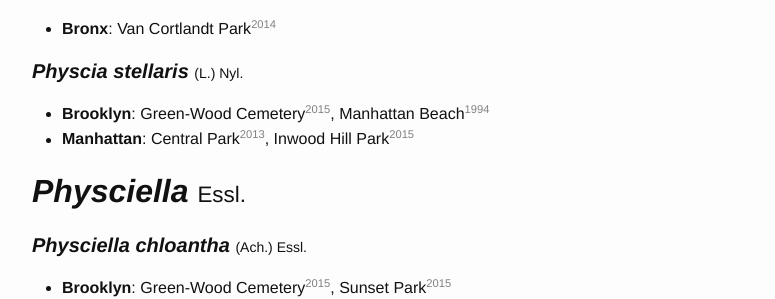
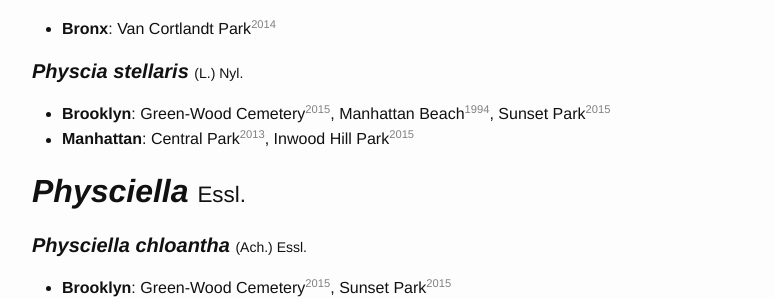
Before and after one commit to lichens-nyc/lichens-nyc.github.io, a Jekyll site: the page built from index.html, in a window 1280 px wide and 900 px high, scrolled down 5972 px. Shown: the part 157-456 px from the top of the window, without its empty margins (238-1013 px from the left). Built offline with Jekyll 4.4.1, drawn with Linux system fonts in a browser that asks for light colours.

Commit message:
Physcia stellaris observation
Species:  Physcia stellaris
Location: Sunset Park, Brooklyn
Date:     2015-12-25

```diff
--- a/_data/observations.yaml
+++ b/_data/observations.yaml
@@ -398,6 +398,9 @@
     MB:
     - when: 1994
       who: TD
+    SP:
+    - when: 2015
+      who: NP
 Physciella:
   chloantha:
     CP:
--- a/_data/src/observations.tsv
+++ b/_data/src/observations.tsv
@@ -116,6 +116,7 @@
 Physcia	stellaris	GW	2015	NP
 Physcia	stellaris	IH	2015	NP
 Physcia	stellaris	MB	1994	TD
+Physcia	stellaris	SP	2015	NP
 Physciella	chloantha	CP	2013	JA
 Physciella	chloantha	CP	2014	NP
 Physciella	chloantha	GW	2015	NP
```
